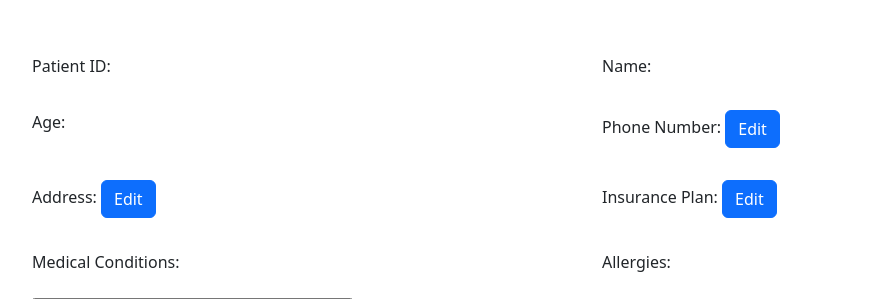
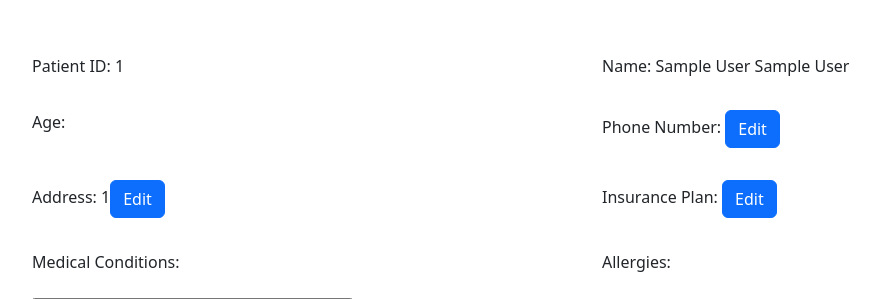
Before and after one commit to shn2ey/Databases-Project, a PHP site: page /MedicalPassport.php in a window 1280 px wide. Shown: the part 138-437 px from the top of the page, without its empty margins (50-931 px from the left). Run offline with PHP 8.4, Linux system fonts and the light colour scheme; the visitor is signed in with stand-in values (Sample User, id 1); some libraries are stand-ins or nearby versions.

Commit message:
Add files via upload

```diff
--- a/pages/MedicalPassport.php
+++ b/pages/MedicalPassport.php
@@ -94,10 +94,10 @@ if (isset($_SESSION['user_ID'])) {
 
         <div class="row mt-5 ">
           <div class="col-12 col-sm-6 py-2 wow fadeInRight">
-            <p> Patient ID: </p> <!-- # get from database  -->
+            <p> Patient ID: <?php echo $_SESSION['user_ID']; ?></p> <!-- # get from database  -->
           </div>
           <div class="col-12 col-sm-6 py-2 wow fadeInLeft">
-            <p> Name: </p> <!-- # get from database  -->
+            <p> Name: <?php echo $_SESSION['first_name']; ?> <?php echo $_SESSION['last_name']; ?></p> <!-- # get from database  -->
           </div>
           <div class="col-12 col-sm-6 py-2 wow fadeInRight">
             <p> Age: </p> <!-- # get from database  -->
@@ -106,7 +106,7 @@ if (isset($_SESSION['user_ID'])) {
             <p> Phone Number: <button type="submit" class="btn btn-primary">Edit</button> </p> <!-- # get from database  -->
           </div>
           <div class="col-12 col-sm-6 py-2 wow fadeInRight">
-            <p> Address: <button type="submit" class="btn btn-primary">Edit</button> </p> <!-- # get from database  -->
+            <p> Address: <?php echo $_SESSION['address']; ?><button type="submit" class="btn btn-primary">Edit</button> </p> <!-- # get from database  -->
           </div>
           <div class="col-12 col-sm-6 py-2 wow fadeInLeft" data-wow-delay="300ms">
             <p> Insurance Plan: <button type="submit" class="btn btn-primary">Edit</button> </p> <!-- # get from database  -->
--- a/pages/login.php
+++ b/pages/login.php
@@ -58,6 +58,10 @@ if (isset($_POST['user_ID']) && isset($_POST['password'])) {
             	$_SESSION['user_ID'] = $user_ID;
             	$_SESSION['first_name'] = $first_name;
             	$_SESSION['last_name'] = $last_name;
+                $_SESSION['address'] = $address;
+                $_SESSION['email'] = $email;
+                $_SESSION['birth_date'] = $birth_date;
+
 				$stmt->close();
 
             	#check if the user is phycisican on patient and then redirect them to respective pages
```
